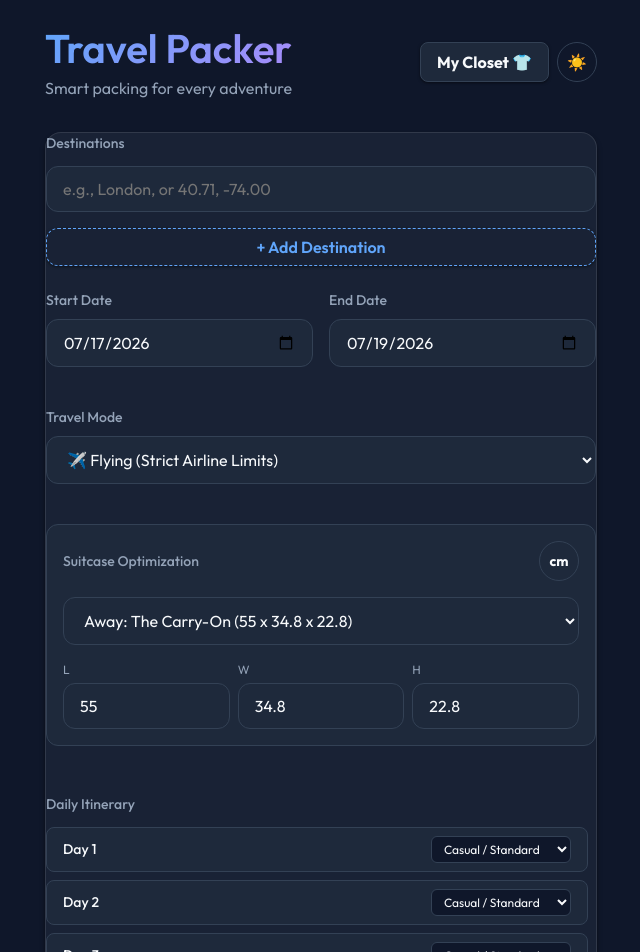
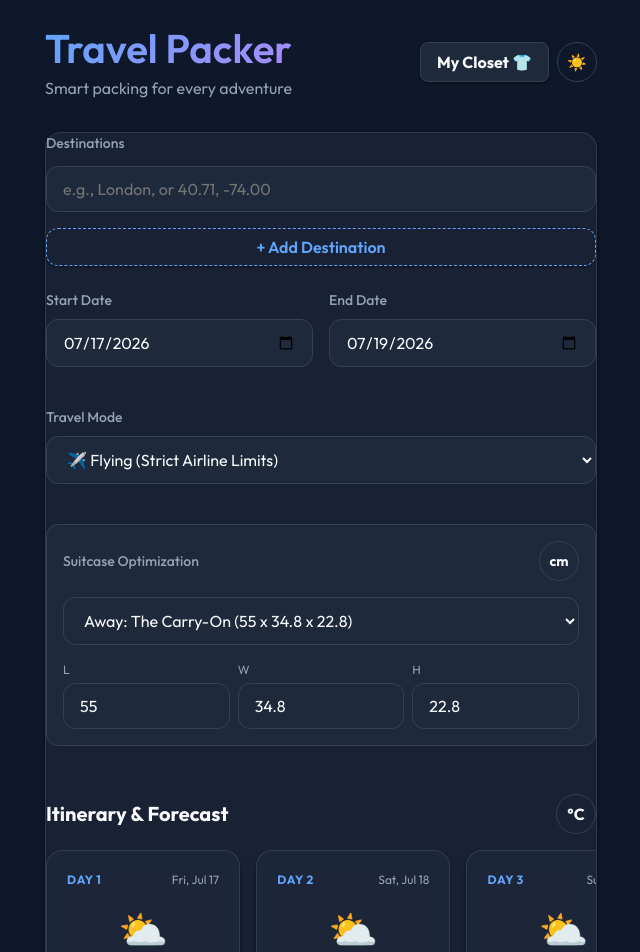
Before and after one commit to jf1shh/Travel-Packing-Optimizer, a React (Vite) app: page / in a window 1280 px wide. Shown: the top 952 px of the page, without its empty margins (319-959 px from the left). Built offline with nearby package versions, Linux system fonts and the light colour scheme.

Commit message:
feat: unified itinerary and forecast dashboard

```diff
--- a/src/App.jsx
+++ b/src/App.jsx
@@ -1,7 +1,6 @@
 import React, { useState, useEffect } from 'react';
 import Header from './components/Header';
 import TripForm from './components/TripForm';
-import WeatherWidget from './components/WeatherWidget';
 import PackingList from './components/PackingList';
 import CapacityBar from './components/CapacityBar';
 import CapsuleVisualizer from './components/CapsuleVisualizer';
@@ -248,16 +247,19 @@ function App() {
       <Header theme={theme} toggleTheme={toggleTheme} onOpenWardrobe={() => setIsWardrobeOpen(true)} />
 
       <main>
-        <TripForm onSubmit={handleGenerateList} isLoading={isLoading} lengthUnit={lengthUnit} toggleLengthUnit={toggleLengthUnit} />
+        <TripForm
+          onSubmit={handleGenerateList}
+          isLoading={isLoading}
+          lengthUnit={lengthUnit}
+          toggleLengthUnit={toggleLengthUnit}
+          tempUnit={tempUnit}
+          toggleTempUnit={toggleTempUnit}
+        />
 
         {error && (
           <div className="glass animate-slide-up" style={{ padding: '1rem', color: '#ef4444', marginBottom: '1rem', border: '1px solid #ef4444' }}>
             {error}
           </div>
-        )}
-
-        {weatherDataArray && (
-          <WeatherWidget weatherDataArray={weatherDataArray} tempUnit={tempUnit} toggleTempUnit={toggleTempUnit} />
         )}
 
         {outfits && (
--- a/src/components/TripForm.jsx
+++ b/src/components/TripForm.jsx
@@ -1,7 +1,7 @@
 import React, { useState, useEffect } from 'react';
 import { geocodeLocation, fetchWeather } from '../services/api';
 
-const TripForm = ({ onSubmit, isLoading, lengthUnit, toggleLengthUnit }) => {
+const TripForm = ({ onSubmit, isLoading, lengthUnit, toggleLengthUnit, tempUnit = 'C', toggleTempUnit }) => {
   const [destinations, setDestinations] = useState(['']);
 
   const todayStr = new Date().toISOString().split('T')[0];
@@ -247,32 +247,71 @@ const TripForm = ({ onSubmit, isLoading, lengthUnit, toggleLengthUnit }) => {
         </div>
       </div>
 
-      {/* Daily Itinerary */}
-      <div style={{ marginBottom: '1.5rem' }}>
-        <label style={{ fontSize: '0.875rem', fontWeight: '500', color: 'var(--text-secondary)', display: 'block', marginBottom: '0.75rem' }}>Daily Itinerary</label>
-        <div style={{ display: 'flex', flexDirection: 'column', gap: '0.5rem', maxHeight: '200px', overflowY: 'auto', paddingRight: '0.5rem' }}>
-          {Array.from({ length: duration }).map((_, i) => (
-            <div key={i} style={{ display: 'flex', justifyContent: 'space-between', alignItems: 'center', background: 'var(--surface-color)', padding: '0.5rem 1rem', borderRadius: '8px', border: '1px solid var(--border-color)', gap: '0.5rem', flexWrap: 'wrap' }}>
-              <div style={{ display: 'flex', alignItems: 'center', gap: '0.5rem' }}>
-                <span style={{ fontSize: '0.875rem', fontWeight: '500', whiteSpace: 'nowrap' }}>Day {i + 1}</span>
-                {(() => {
-                  const dest = dailyDestinations[i] || destinations[0];
-                  const weatherObj = formWeatherData[dest];
-                  if (!weatherObj || !weatherObj.temperature_2m_max) return null;
-                  const maxTemp = weatherObj.temperature_2m_max[i];
-                  const rain = weatherObj.precipitation_sum[i];
-                  if (maxTemp === undefined) return null;
-
-                  const isRain = rain > 2;
-                  return (
-                    <span style={{ fontSize: '0.75rem', padding: '0.25rem 0.5rem', background: 'var(--bg-color)', borderRadius: '6px', whiteSpace: 'nowrap' }}>
-                      {Math.round(maxTemp)}°C {isRain ? '🌧️' : '☀️'}
-                    </span>
-                  );
-                })()}
+      {/* Daily Itinerary & Forecast Carousel */}
+      <div style={{ marginBottom: '2rem' }}>
+        <div style={{ display: 'flex', justifyContent: 'space-between', alignItems: 'center', marginBottom: '1rem' }}>
+          <label style={{ fontSize: '1.25rem', fontWeight: 'bold', color: 'var(--text-primary)', margin: 0 }}>Itinerary & Forecast</label>
+          {toggleTempUnit && (
+            <button
+              type="button"
+              className="theme-toggle"
+              onClick={toggleTempUnit}
+              style={{ fontSize: '1rem', fontWeight: 'bold', padding: '0.25rem 0.5rem' }}
+              title="Toggle Temperature Unit"
+            >
+              °{tempUnit}
+            </button>
+          )}
         </div>
 
-              <div style={{ display: 'flex', gap: '0.5rem', flexWrap: 'wrap' }}>
+        <div style={{ display: 'flex', gap: '1rem', overflowX: 'auto', paddingBottom: '1rem', scrollSnapType: 'x mandatory' }}>
+          {Array.from({ length: duration }).map((_, i) => {
+            const dest = dailyDestinations[i] || destinations[0] || 'Unknown';
+            const weatherObj = formWeatherData[dest];
+
+            const dDate = new Date(startDate);
+            dDate.setDate(dDate.getDate() + i);
+            const dateStr = dDate.toLocaleDateString('en-US', { weekday: 'short', month: 'short', day: 'numeric' });
+
+            let maxTempC = null;
+            let minTempC = null;
+            let rain = 0;
+            let icon = '⛅';
+
+            if (weatherObj && weatherObj.temperature_2m_max && weatherObj.temperature_2m_max[i] !== undefined) {
+              maxTempC = Math.round(weatherObj.temperature_2m_max[i]);
+              minTempC = Math.round(weatherObj.temperature_2m_min[i]);
+              rain = weatherObj.precipitation_sum[i];
+
+              if (rain > 5) icon = '🌧️';
+              else if (maxTempC < 15) icon = '❄️';
+              else if (maxTempC > 25) icon = '☀️';
+            }
+
+            const max = maxTempC !== null ? (tempUnit === 'F' ? Math.round(maxTempC * 9/5 + 32) : maxTempC) : '--';
+            const min = minTempC !== null ? (tempUnit === 'F' ? Math.round(minTempC * 9/5 + 32) : minTempC) : '--';
+
+            return (
+              <div key={i} className="glass" style={{ minWidth: '160px', flex: '0 0 auto', padding: '1.25rem', display: 'flex', flexDirection: 'column', gap: '0.75rem', scrollSnapAlign: 'start', position: 'relative' }}>
+                <div style={{ display: 'flex', justifyContent: 'space-between', alignItems: 'center' }}>
+                  <span style={{ fontSize: '0.75rem', fontWeight: 'bold', color: 'var(--accent-color)', textTransform: 'uppercase', letterSpacing: '0.05em' }}>Day {i + 1}</span>
+                  <span style={{ fontSize: '0.75rem', color: 'var(--text-secondary)' }}>{dateStr}</span>
+                </div>
+
+                <div style={{ textAlign: 'center', margin: '0.5rem 0' }}>
+                  <div style={{ fontSize: '2.5rem', lineHeight: '1' }}>{icon}</div>
+                  <div style={{ display: 'flex', justifyContent: 'center', gap: '0.5rem', alignItems: 'baseline', marginTop: '0.5rem' }}>
+                    <span style={{ fontSize: '1.5rem', fontWeight: 'bold', color: 'var(--text-primary)' }}>{max}°</span>
+                    <span style={{ fontSize: '1rem', color: 'var(--text-secondary)' }}>{min}°</span>
+                  </div>
+                  {rain > 0 ? (
+                    <div style={{ fontSize: '0.75rem', color: 'var(--accent-color)', marginTop: '0.25rem' }}>{rain.toFixed(1)}mm rain</div>
+                  ) : (
+                    <div style={{ fontSize: '0.75rem', color: 'var(--text-secondary)', marginTop: '0.25rem' }}>0mm rain</div>
+                  )}
+                </div>
+
+                <div style={{ display: 'flex', flexDirection: 'column', gap: '0.5rem', marginTop: 'auto' }}>
                   {destinations.filter(d => d.trim() !== '').length > 1 && (
                     <select
                       value={dailyDestinations[i] || destinations[0]}
@@ -281,7 +320,7 @@ const TripForm = ({ onSubmit, isLoading, lengthUnit, toggleLengthUnit }) => {
                         newD[i] = e.target.value;
                         setDailyDestinations(newD);
                       }}
-                    style={{ padding: '0.25rem 0.5rem', borderRadius: '6px', background: 'var(--bg-color)', color: 'var(--text-primary)', border: '1px solid var(--border-color)', fontSize: '0.75rem', maxWidth: '100px' }}
+                      style={{ padding: '0.35rem', borderRadius: '6px', background: 'var(--bg-color)', color: 'var(--text-primary)', border: '1px solid var(--border-color)', fontSize: '0.75rem', width: '100%' }}
                     >
                       {destinations.map((d, idx) => d.trim() !== '' && (
                         <option key={idx} value={d}>{d}</option>
@@ -295,7 +334,7 @@ const TripForm = ({ onSubmit, isLoading, lengthUnit, toggleLengthUnit }) => {
                       newArr[i] = e.target.value;
                       setDailyActivities(newArr);
                     }}
-                  style={{ padding: '0.25rem 0.5rem', borderRadius: '6px', background: 'var(--bg-color)', color: 'var(--text-primary)', border: '1px solid var(--border-color)', fontSize: '0.75rem', maxWidth: '140px' }}
+                    style={{ padding: '0.35rem', borderRadius: '6px', background: 'var(--bg-color)', color: 'var(--text-primary)', border: '1px solid var(--border-color)', fontSize: '0.75rem', width: '100%' }}
                   >
                     <option value="">Casual / Standard</option>
                     <option value="formal">Formal / Dinner</option>
@@ -308,7 +347,8 @@ const TripForm = ({ onSubmit, isLoading, lengthUnit, toggleLengthUnit }) => {
                   </select>
                 </div>
               </div>
-          ))}
+            );
+          })}
         </div>
       </div>
 
--- a/src/components/WeatherWidget.jsx
+++ /dev/null
@@ -1,98 +0,0 @@
-import React from 'react';
-
-const WeatherWidget = ({ weatherDataArray, tempUnit, toggleTempUnit }) => {
-  if (!weatherDataArray || weatherDataArray.length === 0) return null;
-
-  const getDayName = (dateStr) => {
-    const [y, m, d] = dateStr.split('-');
-    const date = new Date(y, m - 1, d);
-    return date.toLocaleDateString('en-US', { weekday: 'short', month: 'numeric', day: 'numeric' });
-  };
-
-  const getIcon = (rain, maxTemp) => {
-    if (rain > 5) return '🌧️';
-    if (maxTemp < 15) return '❄️';
-    if (maxTemp > 25) return '☀️';
-    return '⛅';
-  };
-
-  return (
-    <div style={{ display: 'flex', flexDirection: 'column', gap: '1.5rem', marginBottom: '1.5rem' }}>
-
-      <div style={{ display: 'flex', justifyContent: 'space-between', alignItems: 'center' }}>
-        <h2 style={{ margin: 0, fontSize: '1.5rem' }}>Trip Forecast</h2>
-        <button
-          className="theme-toggle"
-          onClick={toggleTempUnit}
-          style={{ fontSize: '1rem', fontWeight: 'bold' }}
-        >
-          °{tempUnit}
-        </button>
-      </div>
-
-      {weatherDataArray.map((cityData, cityIdx) => {
-        const { locationName, weather } = cityData;
-        if (!weather || !weather.temperature_2m_max) return null;
-
-        const { time, temperature_2m_max, temperature_2m_min, precipitation_sum } = weather;
-
-        return (
-          <div key={cityIdx} className="glass animate-slide-up" style={{ padding: '1.5rem', animationDelay: '0.4s' }}>
-            <div style={{ marginBottom: '1rem' }}>
-              <h3 style={{ fontSize: '1.25rem', margin: 0 }}>Forecast for {locationName}</h3>
-              <p style={{ fontSize: '0.875rem', color: 'var(--text-secondary)', margin: 0 }}>Duration of your trip</p>
-            </div>
-
-            <div style={{ display: 'flex', gap: '1rem', overflowX: 'auto', paddingBottom: '0.5rem' }}>
-              {time.map((dateStr, idx) => {
-                const maxC = Math.round(temperature_2m_max[idx]);
-                const minC = Math.round(temperature_2m_min[idx]);
-                const max = tempUnit === 'F' ? Math.round(maxC * 9/5 + 32) : maxC;
-                const min = tempUnit === 'F' ? Math.round(minC * 9/5 + 32) : minC;
-
-                const rain = precipitation_sum[idx].toFixed(1);
-                const icon = getIcon(rain, maxC);
-
-                return (
-                  <a
-                    key={dateStr}
-                    href={`https://www.google.com/search?q=weather+in+${encodeURIComponent(locationName)}`}
-                    target="_blank"
-                    rel="noopener noreferrer"
-                    title={`Verify forecast for ${locationName}`}
-                    style={{
-                      minWidth: '100px',
-                      padding: '1rem',
-                      backgroundColor: 'var(--surface-color)',
-                      borderRadius: '12px',
-                      border: '1px solid var(--border-color)',
-                      textAlign: 'center',
-                      display: 'flex',
-                      flexDirection: 'column',
-                      gap: '0.5rem',
-                      textDecoration: 'none',
-                      color: 'inherit',
-                      cursor: 'pointer'
-                    }}
-                  >
-                    <div style={{ fontSize: '0.875rem', fontWeight: '600' }}>{getDayName(dateStr)}</div>
-                    <div style={{ fontSize: '2rem' }}>{icon}</div>
-                    <div style={{ fontSize: '1.25rem', fontWeight: '700', color: 'var(--text-primary)' }}>{max}°</div>
-                    <div style={{ fontSize: '0.875rem', color: 'var(--text-secondary)' }}>{min}°</div>
-                    {rain > 0 ? (
-                      <div style={{ fontSize: '0.75rem', color: 'var(--accent-color)' }}>{rain}mm</div>
-                    ) : (
-                      <div style={{ fontSize: '0.75rem', color: 'var(--text-secondary)' }}>0mm</div>
-                    )}
-                  </a>
-                );
-              })}
-            </div>
-          </div>
-        );
-      })}
-    </div>
-  );
-};
-
-export default WeatherWidget;
```
Lines whose indentation alone changed are shown as unchanged.
